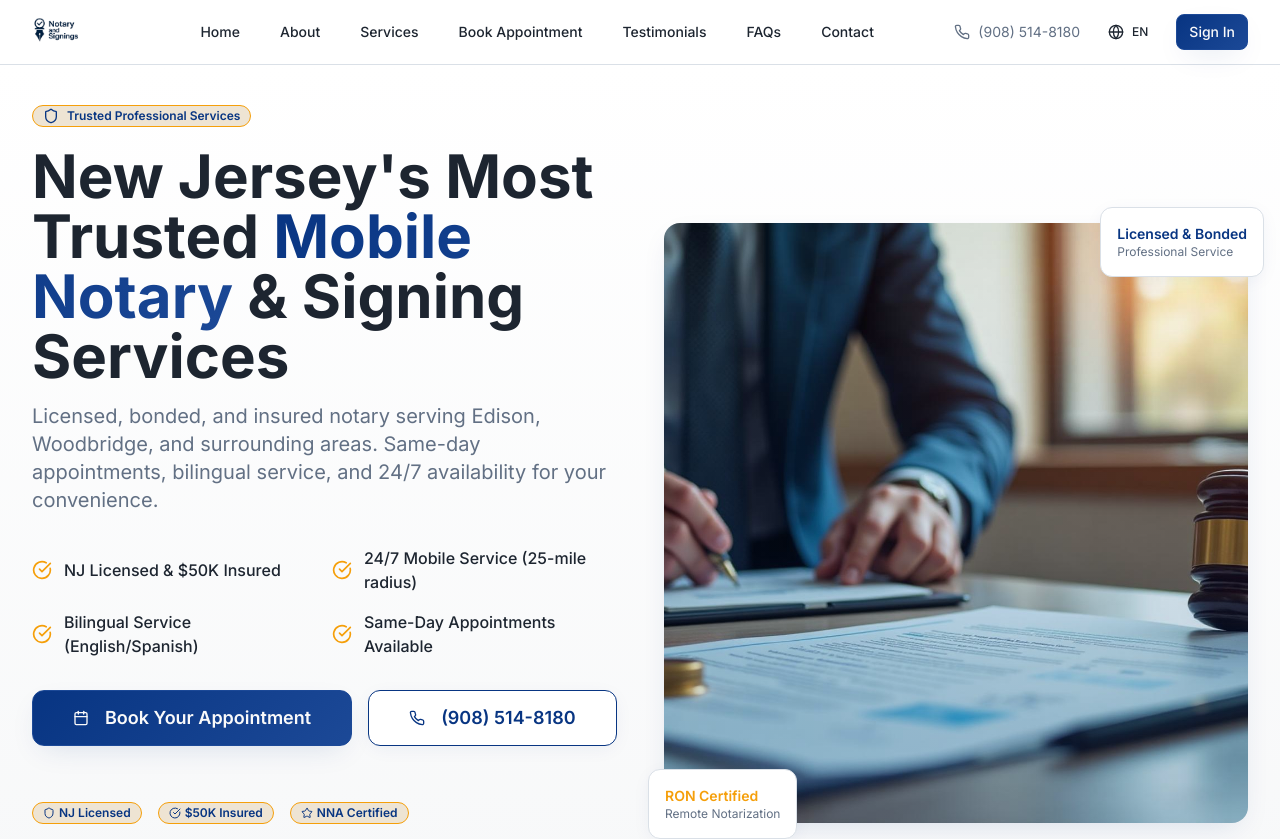
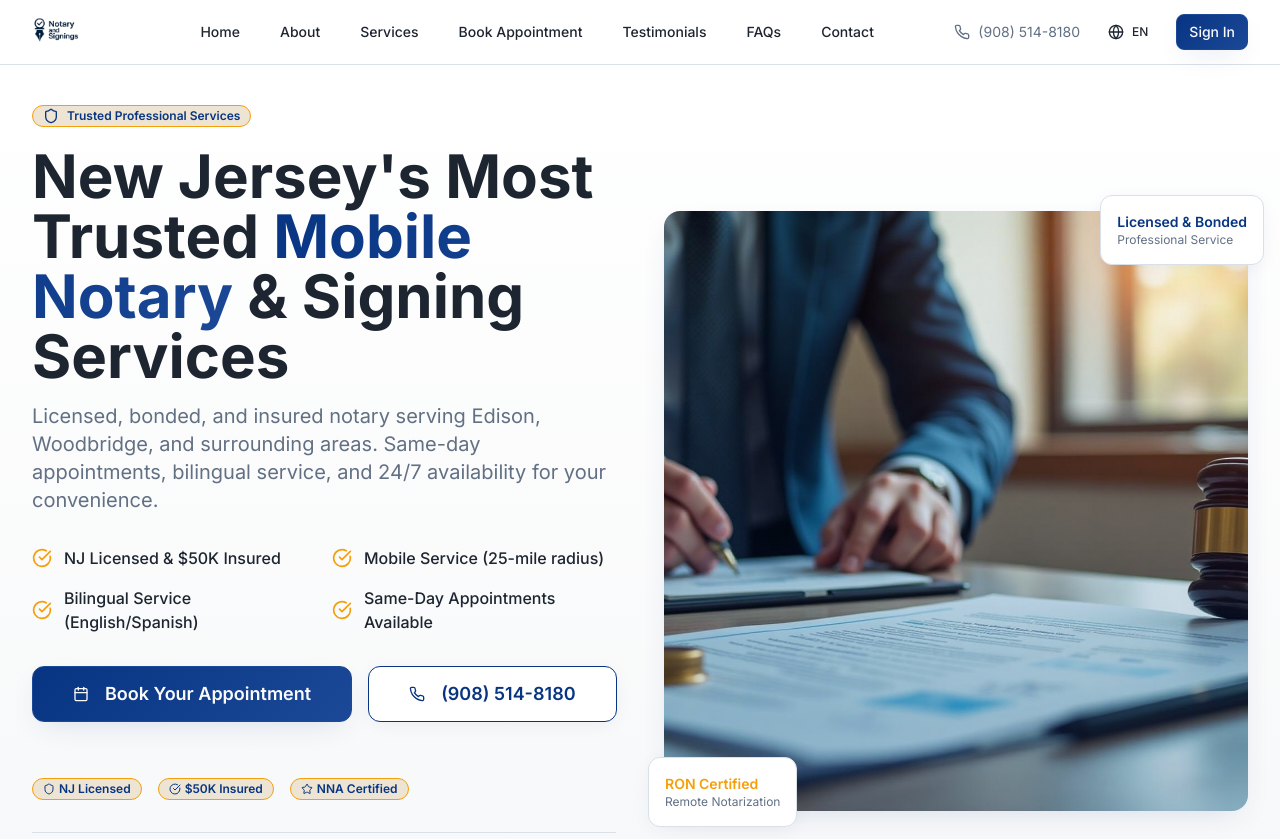
Before and after one commit to notaryandsigningsllc/notary-and-signings-llc, a React (Vite) app: page / in a window 1280 px wide. Shown: the top 839 px of the page. Built offline with nearby package versions, Linux system fonts and the light colour scheme.

Commit message:
Fix 24/7 availability claim

```diff
--- a/src/contexts/LanguageContext.tsx
+++ b/src/contexts/LanguageContext.tsx
@@ -54,7 +54,7 @@ const translations = {
     'hero.title.end': '& Signing Services',
     'hero.description': 'Licensed, bonded, and insured notary serving Edison, Woodbridge, and surrounding areas. Same-day appointments, bilingual service, and 24/7 availability for your convenience.',
     'hero.feature1': 'NJ Licensed & $50K Insured',
-    'hero.feature2': '24/7 Mobile Service (25-mile radius)',
+    'hero.feature2': 'Mobile Service (25-mile radius)',
     'hero.feature3': 'Bilingual Service (English/Spanish)',
     'hero.feature4': 'Same-Day Appointments Available',
     'hero.cta.book': 'Book Your Appointment',
```
